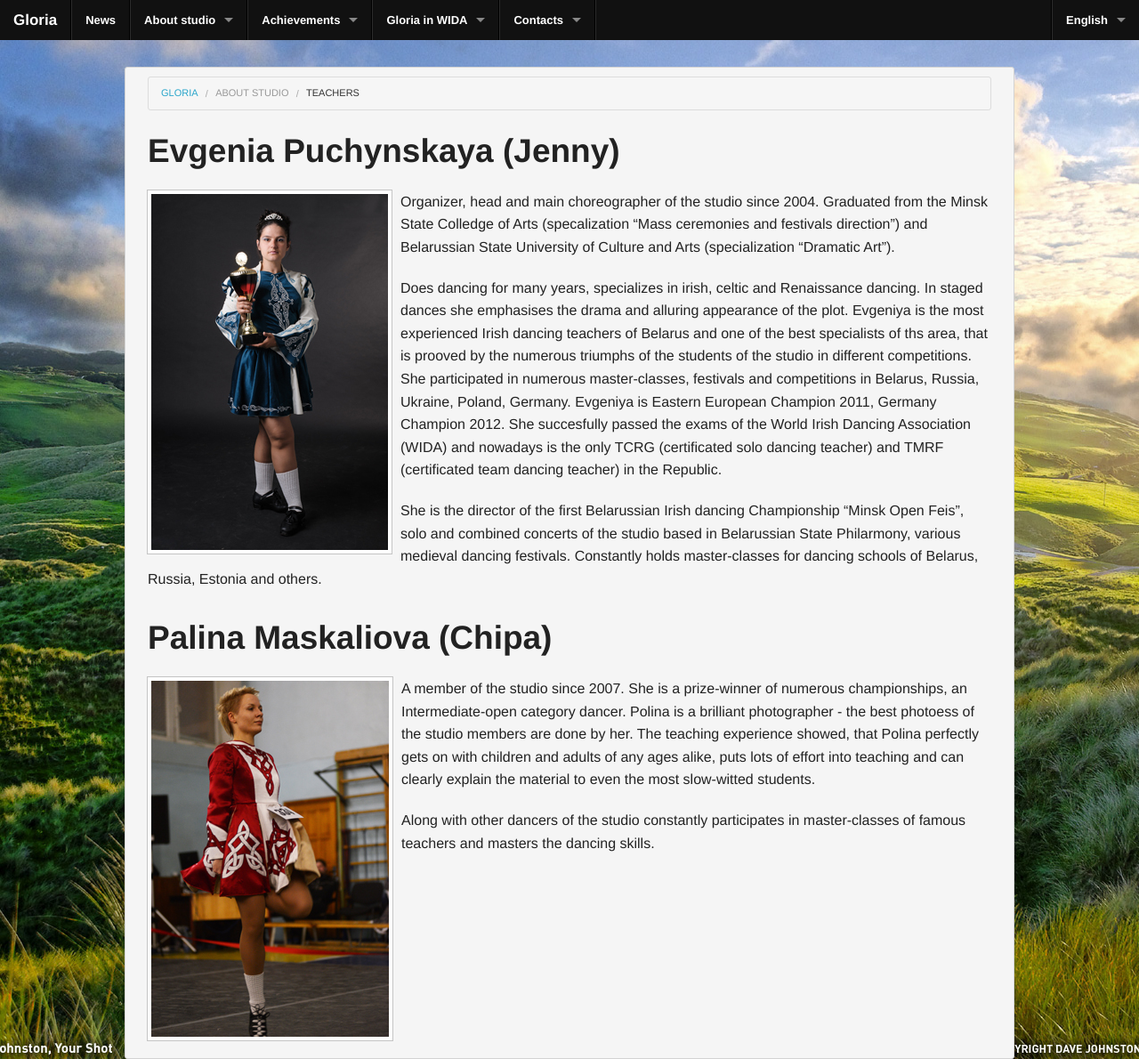
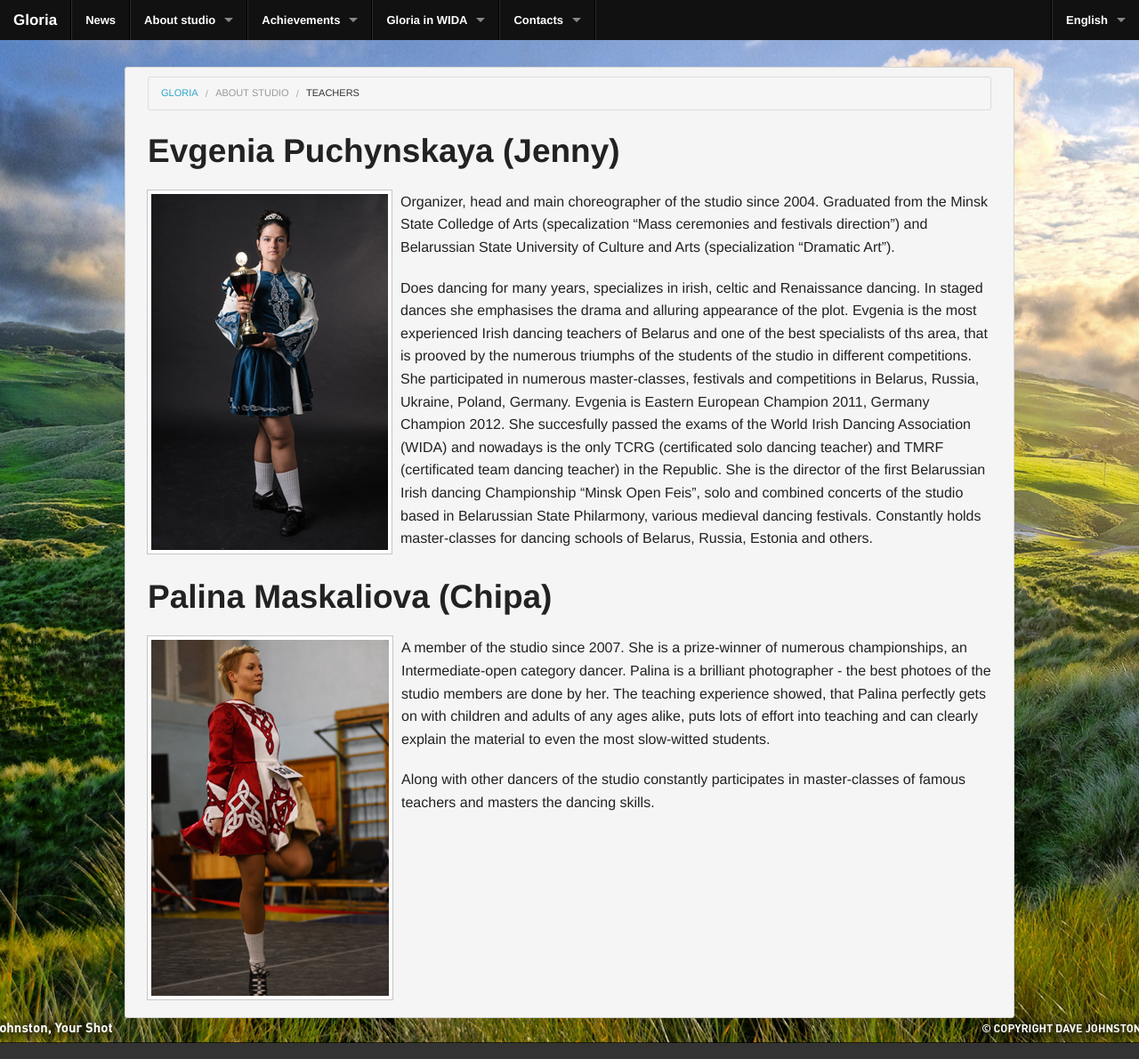
Before and after one commit to gloria-studio/gloria-studio.github.io, a Jekyll site: the page built from en/about/teachers/index.md, in a window 1280 px wide. Shown: the whole page at 89% size. Built offline with Jekyll 4.4.1, drawn with Linux system fonts in a browser that asks for light colours; Markdown is read by kramdown in place of the engine named in the settings.

Commit message:
Update index.md

```diff
--- a/en/about/teachers/index.md
+++ b/en/about/teachers/index.md
@@ -14,18 +14,16 @@ of Culture and Arts (specialization "Dramatic Art").
 
 Does dancing for many years, specializes in irish, celtic and
 Renaissance dancing. In staged dances she emphasises the drama and
-alluring appearance of the plot. Evgeniya is the most experienced
+alluring appearance of the plot. Evgenia is the most experienced
 Irish dancing teachers of Belarus and one of the best specialists of
 ths area, that is prooved by the numerous triumphs of the students of
 the studio in different competitions. She participated in numerous
 master-classes, festivals and competitions in Belarus, Russia,
-Ukraine, Poland, Germany. Evgeniya is Eastern European Champion 2011,
+Ukraine, Poland, Germany. Evgenia is Eastern European Champion 2011,
 Germany Champion 2012. She succesfully passed the exams of the World
 Irish Dancing Association (WIDA) and nowadays is the only TCRG
 (certificated solo dancing teacher) and TMRF (certificated team
-dancing teacher) in the Republic.
-
-She is the director of the first
+dancing teacher) in the Republic. She is the director of the first
 Belarussian Irish dancing Championship "Minsk Open Feis", solo and
 combined concerts of the studio based in Belarussian State Philarmony,
 various medieval dancing festivals. Constantly holds master-classes
@@ -37,9 +35,9 @@ for dancing schools of Belarus, Russia, Estonia and others.
 
 <a style="float: left; cursor: default; margin: 0 10px 10px 0;" class="th"><img src="/img/teachers_chipa.jpg" /></a>
 A member of the studio since 2007. She is a prize-winner of numerous
-championships, an Intermediate-open category dancer. Polina is a
-brilliant photographer - the best photoess of the studio members are
-done by her. The teaching experience showed, that Polina perfectly
+championships, an Intermediate-open category dancer. Palina is a
+brilliant photographer - the best photoes of the studio members are
+done by her. The teaching experience showed, that Palina perfectly
 gets on with children and adults of any ages alike, puts lots of
 effort into teaching and can clearly explain the material to even the
 most slow-witted students.
```
